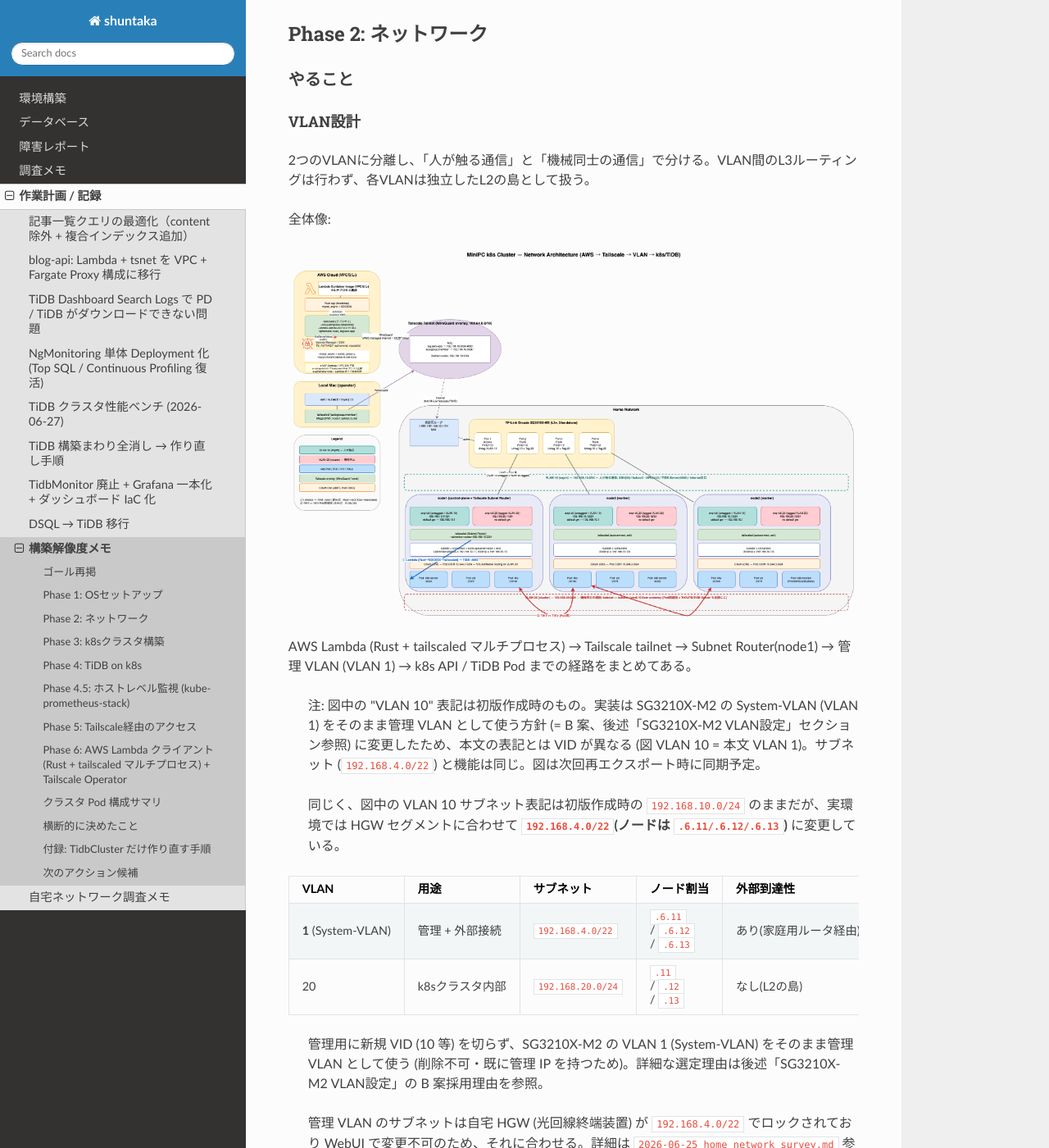
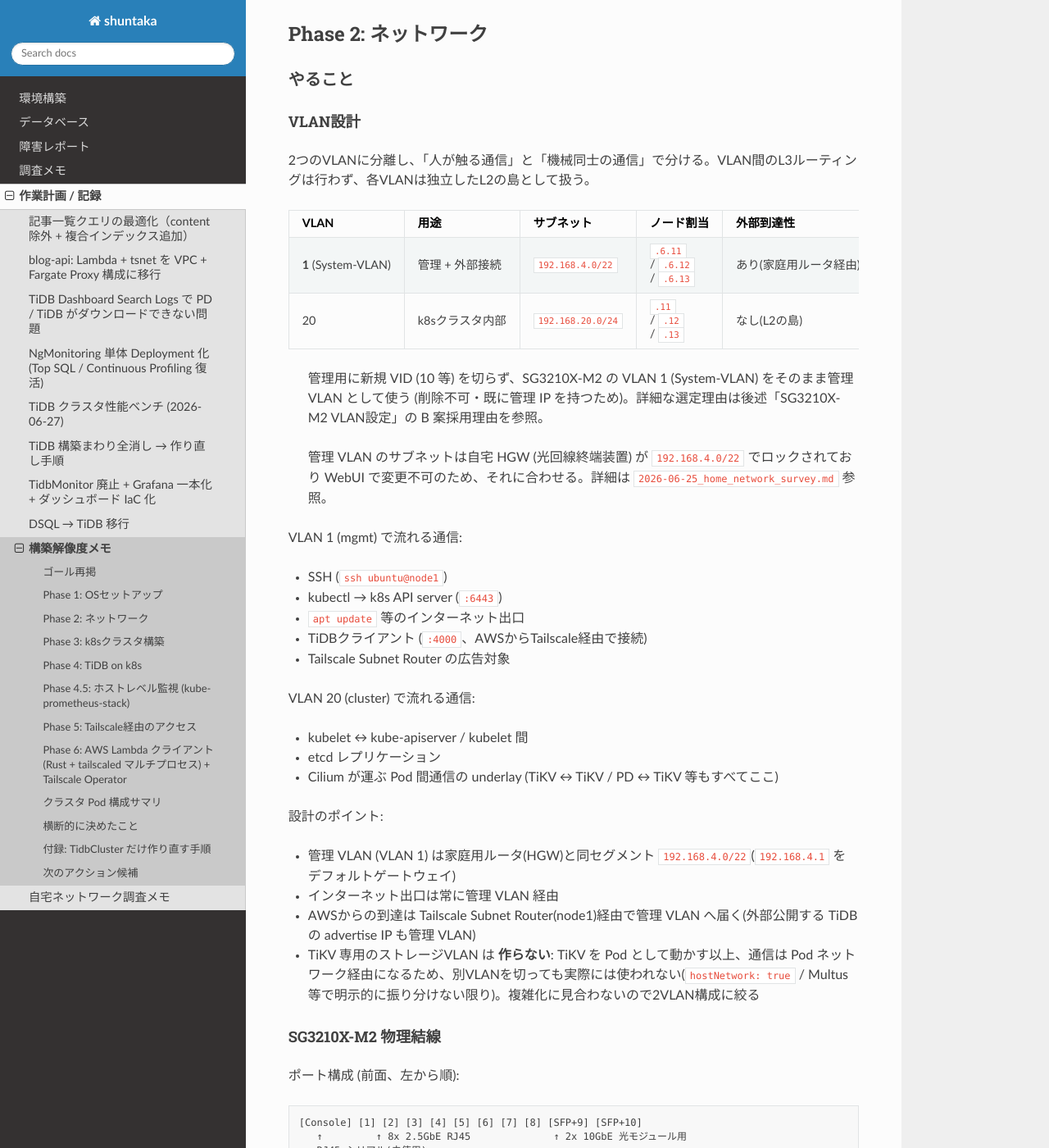
Before and after one commit to shuntaka9576/shuntaka-dev, a Sphinx documentation site: the page built from docs/source/tasks/2026-06-25-construction-plan.md, in a window 1280 px wide and 1400 px high, scrolled down 8273 px. Shown: the whole window at 82% size. Built offline with Sphinx 7.4.7 and the Read the Docs theme 3.1.0, drawn with Linux system fonts in a browser that asks for light colours; pages that are not in the unit, such as notebooks, are missing from menus.

````diff
--- a/docs/source/tasks/2026-06-25-construction-plan.md
+++ b/docs/source/tasks/2026-06-25-construction-plan.md
@@ -391,19 +391,6 @@
 #### VLAN設計
 
 2つのVLANに分離し、「人が触る通信」と「機械同士の通信」で分ける。VLAN間のL3ルーティングは行わず、各VLANは独立したL2の島として扱う。
-
-全体像:
-
-```{image} ./images/2026-06-25-construction-plan/network.drawio.png
-:alt: MiniPC k8s Cluster Network Architecture
-:width: 100%
-```
-
-AWS Lambda (Rust + tailscaled マルチプロセス) → Tailscale tailnet → Subnet Router(node1) → 管理 VLAN (VLAN 1) → k8s API / TiDB Pod までの経路をまとめてある。
-
-> 注: 図中の "VLAN 10" 表記は初版作成時のもの。実装は SG3210X-M2 の System-VLAN (VLAN 1) をそのまま管理 VLAN として使う方針 (= B 案、後述「SG3210X-M2 VLAN設定」セクション参照) に変更したため、本文の表記とは VID が異なる (図 VLAN 10 = 本文 VLAN 1)。サブネット (`192.168.4.0/22`) と機能は同じ。図は次回再エクスポート時に同期予定。
->
-> 同じく、図中の VLAN 10 サブネット表記は初版作成時の `192.168.10.0/24` のままだが、実環境では HGW セグメントに合わせて **`192.168.4.0/22`(ノードは `.6.11/.6.12/.6.13`)** に変更している。
 
 | VLAN                | 用途            | サブネット        | ノード割当                  | 外部到達性             |
 | ------------------- | --------------- | ----------------- | --------------------------- | ---------------------- |
````
Also changed, not shown: README.md (+2 -0 lines), docs/source/tasks/images/2026-06-25-construction-plan/network.drawio.png (deleted).
